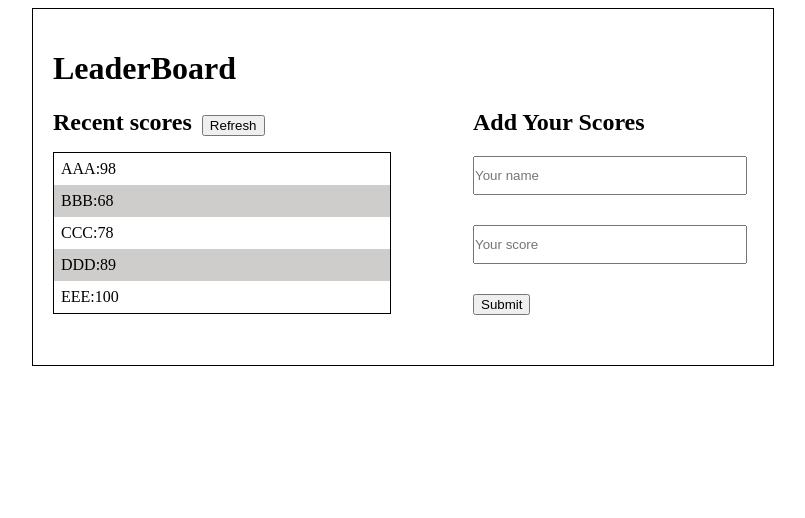
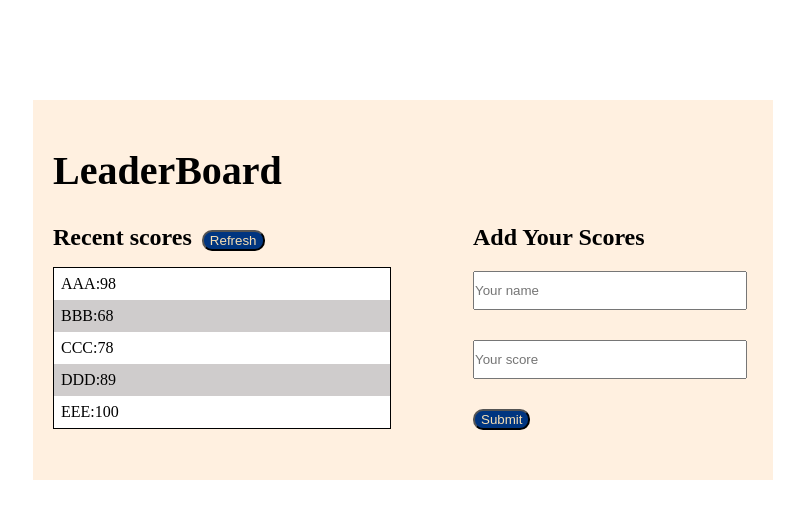
Before and after one commit to tta2yta/Leaderboard, a website built with webpack: page src/index.html in a window 1280 px wide. Shown: the whole page, without its empty margins (237-1042 px from the left). Built offline with nearby package versions, Linux system fonts and the light colour scheme; no server answers.

Commit message:
Styling buttons

```diff
--- a/src/style.css
+++ b/src/style.css
@@ -1,9 +1,15 @@
 .container {
   width: 70%;
   margin: auto;
-  border: 1px solid black;
   padding: 20px;
+  margin-top: 100px;
+  background-color: #fff0e0;
 }
+.container > h1 {
+margin-bottom: 30px;
+font-size: 40px;
+}
+
 
 .leaderboard {
   display: grid;
@@ -58,6 +64,11 @@ input[type="submit"] {
 .submitDivErr {
   color: red;
 }
+#refreshbtn, input[type="button"]{
+background-color: #003580;
+color: wheat;
+border-radius: 10px;
+}
 
 @media (max-width:417px){
 
@@ -75,5 +86,6 @@ input[type="submit"] {
   .container {
     width: 700px;
     margin: auto;
+    margin-top: 100px;
   }
 }
```
